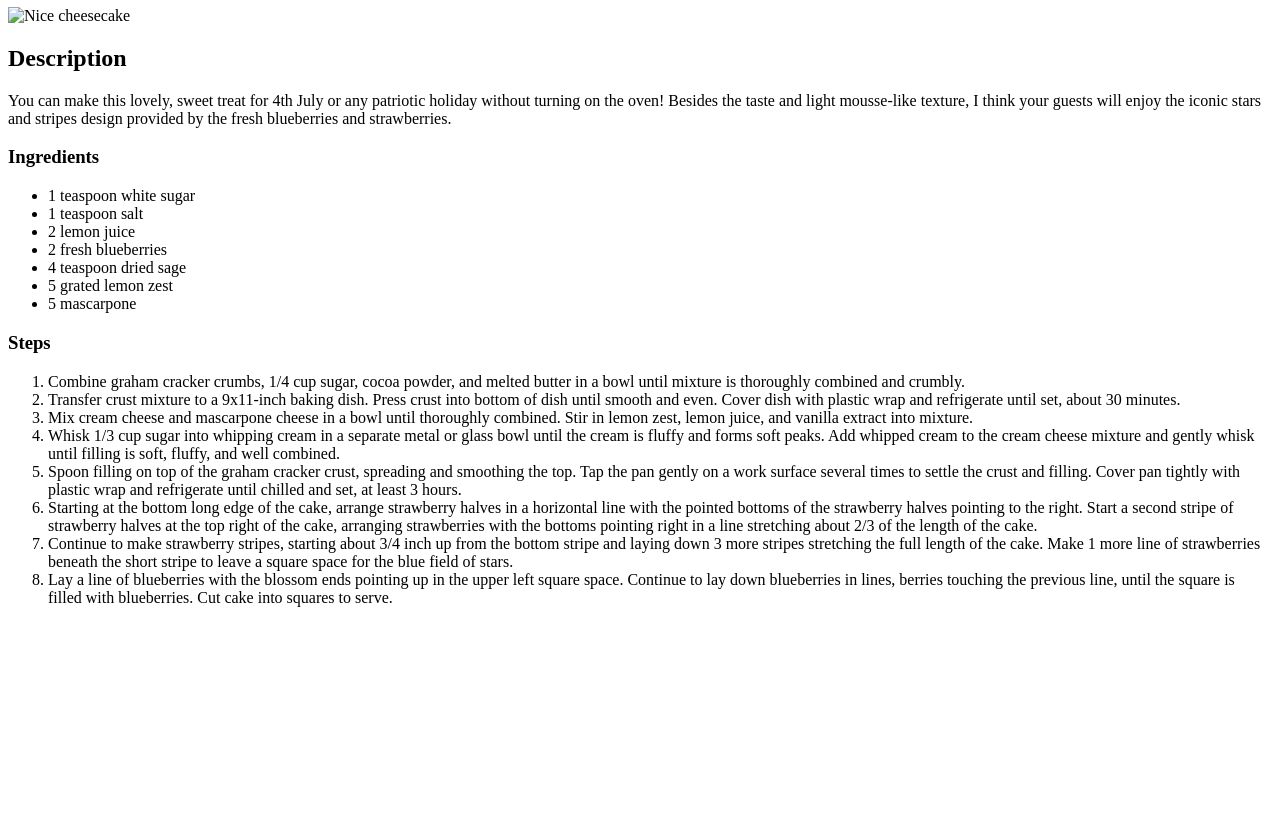
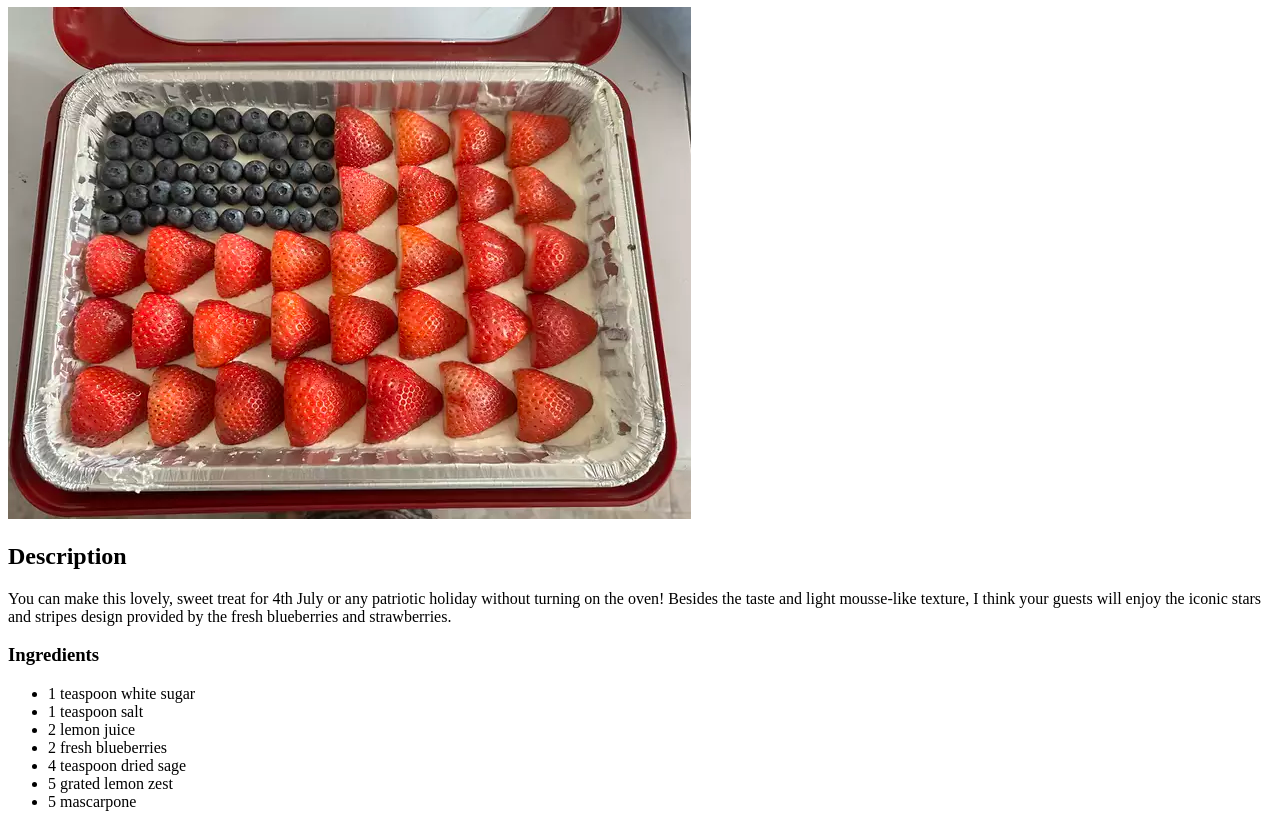
Before and after one commit to dondiego89/odin-recipes, a plain HTML site: page recipes/cheescake.html in a window 1280 px wide. Shown: the part 73-891 px from the top of the page. Before the commit the page ends 800 px from the top, so only its background shows below. Drawn offline with Linux system fonts and the light colour scheme.

Commit message:
cheescake pic update

```diff
--- a/recipes/cheescake.html
+++ b/recipes/cheescake.html
@@ -8,7 +8,7 @@
 
         <body>
             <h1>Cheesecake</h1>
-            <img src="images/cheescake.jpg" alt="Nice cheesecake">
+            <img src="images/cheesecake.jpg" alt="Nice cheesecake">
             <h2>Description</h2>
                 <p>You can make this lovely, sweet treat for 4th July or any patriotic holiday without turning on the oven! Besides the taste and light mousse-like texture, I think your guests will enjoy the iconic stars and stripes design provided by the fresh blueberries and strawberries.</p>
                 <h3>Ingredients</h3>
```
